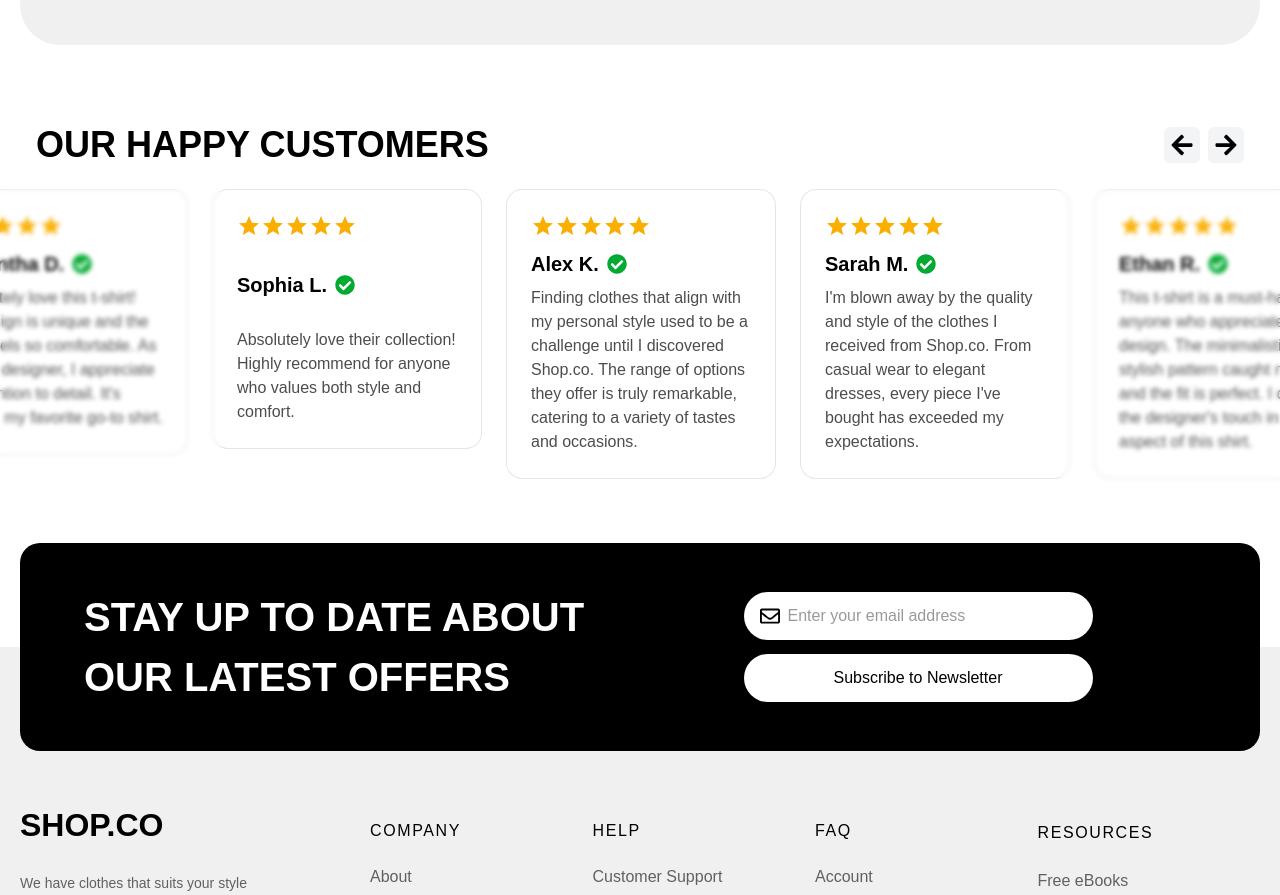
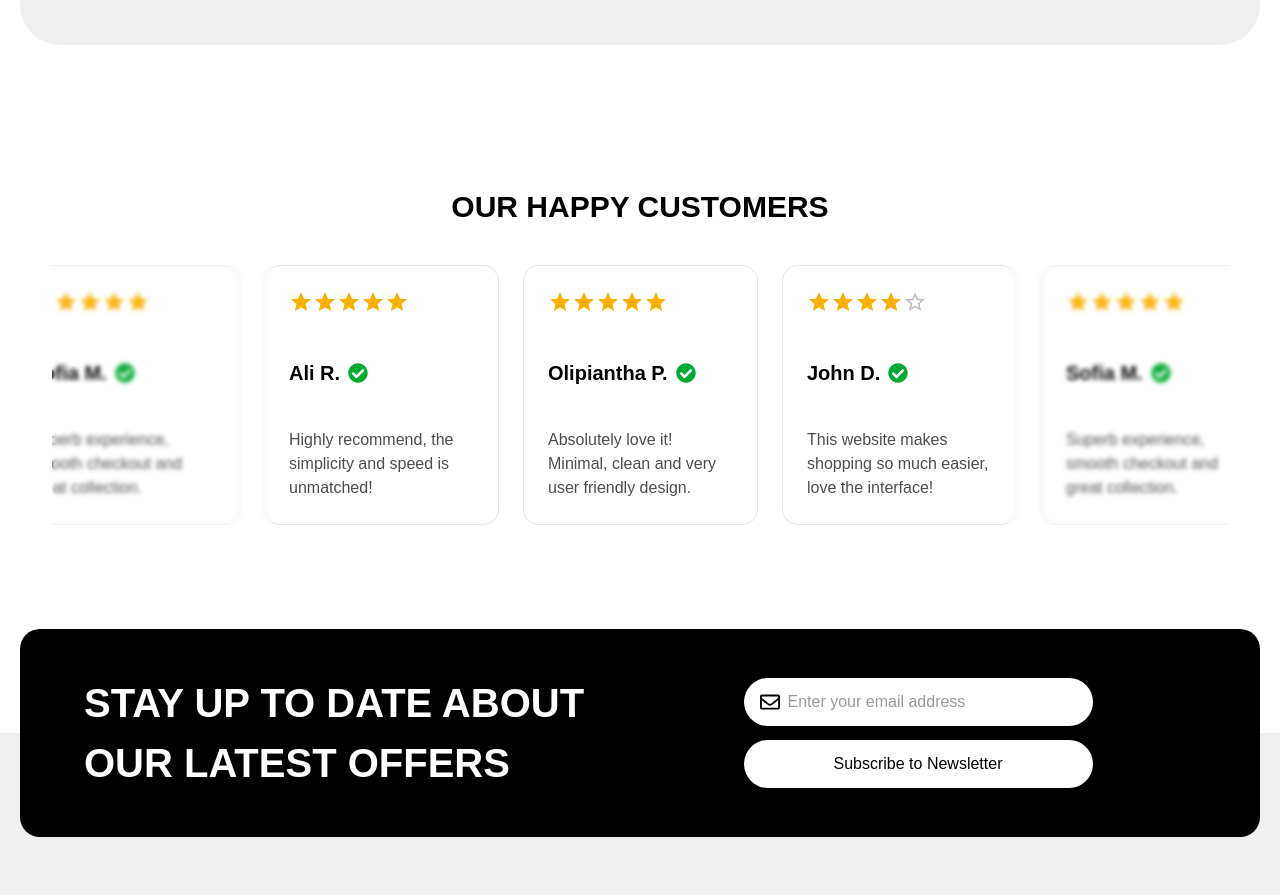
Before and after one commit to MuhammadMuheb/E-commerce-shop, a React (Create React App) app: page /home in a window 1280 px wide. Shown: the part 2340-3235 px from the top of the page. Built offline with nearby package versions, Linux system fonts and the light colour scheme; no server answers.

Commit message:
fix: Refactor CustomerReviews component for improved structure and updated review data

```diff
--- a/src/components/home/OurHappyCustomers.jsx
+++ b/src/components/home/OurHappyCustomers.jsx
@@ -1,58 +1,38 @@
-import React, { useRef, useEffect, useState } from "react";
-import { FaCheckCircle, FaArrowLeft, FaArrowRight } from "react-icons/fa";
+import React from "react";
+import Slider from "react-slick";
+import { FaCheckCircle } from "react-icons/fa";
 import Rating from "@mui/material/Rating";
-import Slider from "react-slick";
-
 import "slick-carousel/slick/slick.css";
 import "slick-carousel/slick/slick-theme.css";
 
 const reviews = [
   {
     id: 1,
-    name: "Alex K.",
+    name: "Olipiantha P.",
     rating: 5,
-    text: "Finding clothes that align with my personal style used to be a challenge until I discovered Shop.co. The range of options they offer is truly remarkable, catering to a variety of tastes and occasions.",
+    text: "Absolutely love it! Minimal, clean and very user friendly design.",
   },
   {
     id: 2,
-    name: "Sarah M.",
-    rating: 5,
-    text: "I'm blown away by the quality and style of the clothes I received from Shop.co. From casual wear to elegant dresses, every piece I've bought has exceeded my expectations.",
+    name: "John D.",
+    rating: 4,
+    text: "This website makes shopping so much easier, love the interface!",
   },
   {
     id: 3,
-    name: "Ethan R.",
+    name: "Sofia M.",
     rating: 5,
-    text: "This t-shirt is a must-have for anyone who appreciates good design. The minimalistic yet stylish pattern caught my eye, and the fit is perfect. I can see the designer's touch in every aspect of this shirt.",
+    text: "Superb experience, smooth checkout and great collection.",
   },
   {
     id: 4,
-    name: "Olivia P.",
+    name: "Ali R.",
     rating: 5,
-    text: "As a UI/UX enthusiast, I value simplicity and functionality. This t-shirt not only represents those principles but also feels great to wear. It's evident that the designer poured their creativity into making this t-shirt stand out.",
-  },
-  {
-    id: 5,
-    name: "Samantha D.",
-    rating: 5,
-    text: "I absolutely love this t-shirt! The design is unique and the fabric feels so comfortable. As a fellow designer, I appreciate the attention to detail. It's become my favorite go-to shirt.",
-  },
-  {
-    id: 6,
-    name: "Sophia L.",
-    rating: 5,
-    text: "Absolutely love their collection! Highly recommend for anyone who values both style and comfort.",
+    text: "Highly recommend, the simplicity and speed is unmatched!",
   },
 ];
 
-function OurHappyCustomers() {
-  const sliderRef = useRef(null);
-  const [mounted, setMounted] = useState(false);
-
-  useEffect(() => {
-    setMounted(true);
-  }, []);
-
+function CustomerReviews() {
   const settings = {
     infinite: true,
     speed: 600,
@@ -74,49 +54,29 @@ function OurHappyCustomers() {
         settings: { slidesToShow: 1, centerMode: false, centerPadding: "0px" },
       },
       {
-        breakpoint: 480, // ✅ iPhone 12 Mini fix
+        breakpoint: 480,
         settings: {
           slidesToShow: 1,
           centerMode: false,
           centerPadding: "0px",
-          arrows: false, // mobile par arrows disable
+          arrows: false,
         },
       },
     ],
   };
 
   return (
-    <section className="relative mb-10">
-      {/* Heading + Arrows */}
-      <div className="flex justify-between px-4 max-w-[1240px] mx-auto mb-6 items-center">
-        <h2 className="text-2xl sm:text-3xl md:text-4xl font-bold capitalize">
-          OUR HAPPY CUSTOMERS
-        </h2>
-        {/* Arrows only jab mounted ho */}
-        {mounted && (
-          <div className="hidden sm:flex items-center space-x-2">
-            <button
-              onClick={() => sliderRef.current?.slickPrev()}
-              className="flex items-center justify-center h-9 w-9 text-xl sm:text-2xl rounded-md bg-gray-100 hover:bg-gray-200"
-            >
-              <FaArrowLeft />
-            </button>
-            <button
-              onClick={() => sliderRef.current?.slickNext()}
-              className="flex items-center justify-center h-9 w-9 text-xl sm:text-2xl rounded-md bg-gray-100 hover:bg-gray-200"
-            >
-              <FaArrowRight />
-            </button>
-          </div>
-        )}
-      </div>
+    <section className="relative max-w-[1240px] mx-auto px-4 md:px-8 py-16 text-center">
+      <h2 className="text-2xl md:text-3xl font-bold mb-10">
+        OUR HAPPY CUSTOMERS
+      </h2>
 
-      {/* Slider */}
       <div className="relative">
-        <Slider ref={sliderRef} {...settings}>
+        <Slider {...settings}>
           {reviews.map((review) => (
-            <div key={review.id} className="px-2 sm:px-3 w-full">
-              <div className="bg-white border border-black/10 rounded-2xl p-5 sm:p-6 flex flex-col justify-between min-h-[260px]">
+            <div key={review.id} className="px-2 sm:px-3 w-full min-w-0">
+              <div className="bg-white border border-black/10 rounded-2xl p-5 sm:p-6 flex flex-col justify-between min-h-[260px] text-left">
+                {/* Stars */}
                 <Rating
                   name="read-only"
                   value={review.rating}
@@ -124,12 +84,16 @@ function OurHappyCustomers() {
                   className="text-yellow-400"
                   size="medium"
                 />
+
+                {/* Name + Verified */}
                 <div className="flex items-center mt-3">
                   <strong className="text-black sm:text-lg md:text-xl mr-2">
                     {review.name}
                   </strong>
                   <FaCheckCircle className="text-[#01AB31] text-lg sm:text-xl" />
                 </div>
+
+                {/* Text */}
                 <p className="text-sm sm:text-base mt-2 text-black/70">
                   {review.text}
                 </p>
@@ -138,7 +102,7 @@ function OurHappyCustomers() {
           ))}
         </Slider>
 
-        {/* Overlays only for desktop */}
+        {/* Blur Overlays → ✅ only desktop */}
         <div className="hidden lg:block pointer-events-none absolute left-0 top-0 h-full w-[150px] lg:w-[220px] backdrop-blur-[2px] bg-white/5 z-10" />
         <div className="hidden lg:block pointer-events-none absolute right-0 top-0 h-full w-[150px] lg:w-[220px] backdrop-blur-[2px] bg-white/5 z-10" />
       </div>
@@ -146,4 +110,4 @@ function OurHappyCustomers() {
   );
 }
 
-export default OurHappyCustomers;
+export default CustomerReviews;
```
